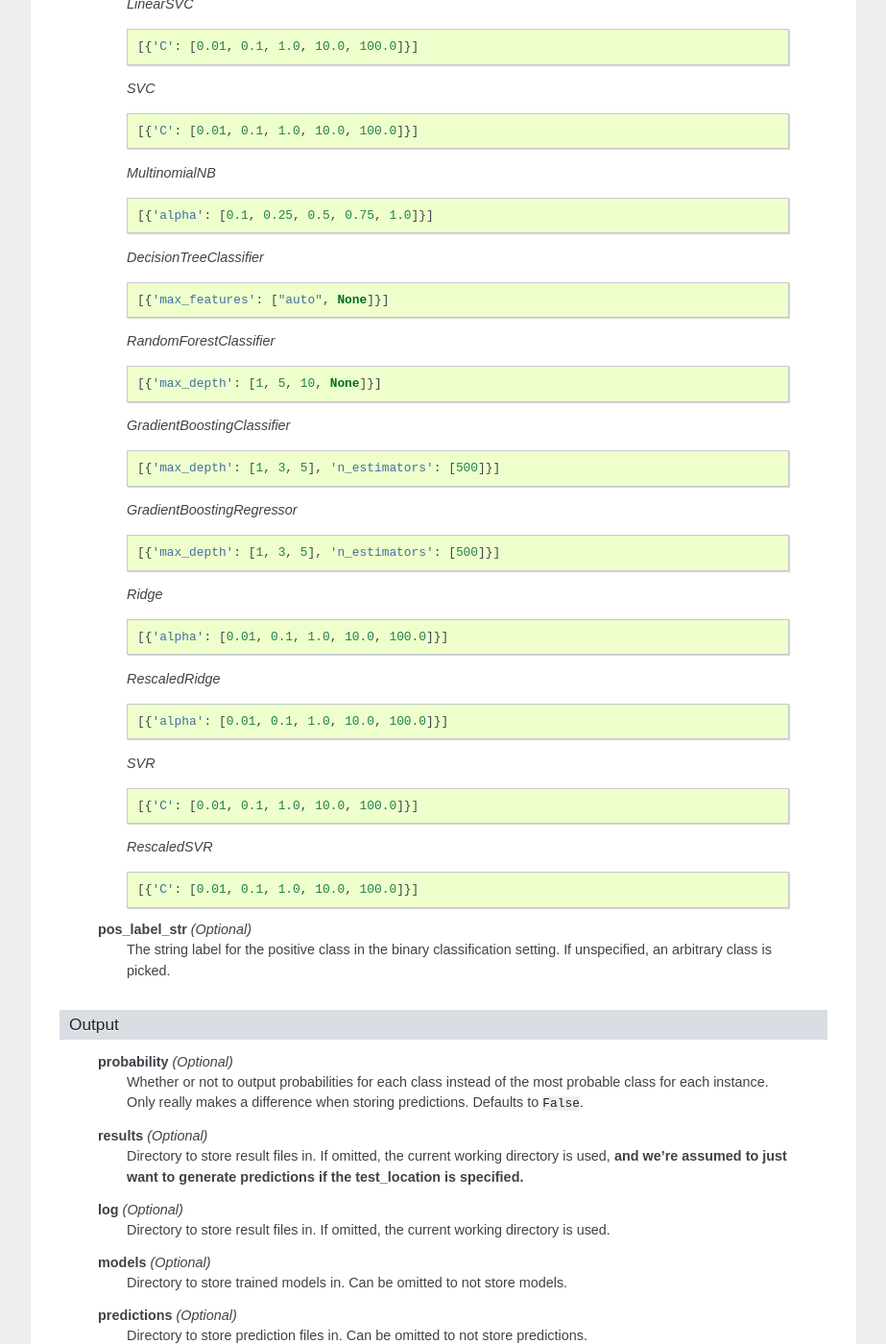
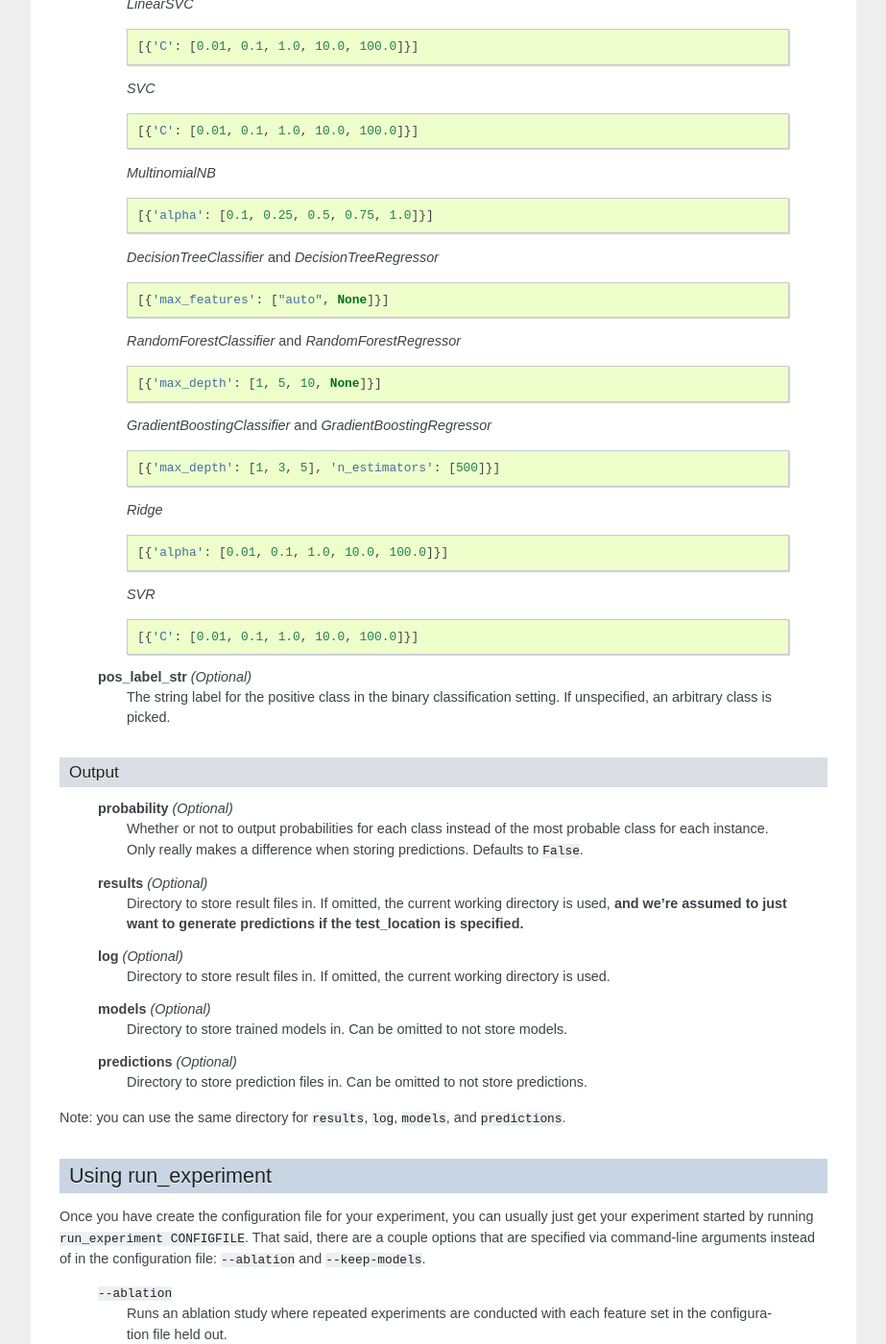
Before and after one commit to EducationalTestingService/skll, a Sphinx documentation site: the page built from doc/run_experiment.rst, in a window 1280 px wide and 1400 px high, scrolled down 4962 px. Shown: the whole window at 96% size, without its empty margins (198-1121 px from the left). Built offline with Sphinx 7.4.7, drawn with Linux system fonts in a browser that asks for light colours.

Commit message:
Update parameter grid documentation

```diff
--- a/doc/run_experiment.rst
+++ b/doc/run_experiment.rst
@@ -326,25 +326,19 @@ Tuning
 
            [{'alpha': [0.1, 0.25, 0.5, 0.75, 1.0]}]
 
-        *DecisionTreeClassifier*
+        *DecisionTreeClassifier* and *DecisionTreeRegressor*
 
         .. code-block:: python
 
            [{'max_features': ["auto", None]}]
 
-        *RandomForestClassifier*
+        *RandomForestClassifier* and *RandomForestRegressor*
 
         .. code-block:: python
 
            [{'max_depth': [1, 5, 10, None]}]
 
-        *GradientBoostingClassifier*
-
-        .. code-block:: python
-
-           [{'max_depth': [1, 3, 5], 'n_estimators': [500]}]
-
-        *GradientBoostingRegressor*
+        *GradientBoostingClassifier* and *GradientBoostingRegressor*
 
         .. code-block:: python
 
@@ -356,19 +350,7 @@ Tuning
 
            [{'alpha': [0.01, 0.1, 1.0, 10.0, 100.0]}]
 
-        *RescaledRidge*
-
-        .. code-block:: python
-
-           [{'alpha': [0.01, 0.1, 1.0, 10.0, 100.0]}]
-
         *SVR*
-
-        .. code-block:: python
-
-           [{'C': [0.01, 0.1, 1.0, 10.0, 100.0]}]
-
-        *RescaledSVR*
 
         .. code-block:: python
 
```
